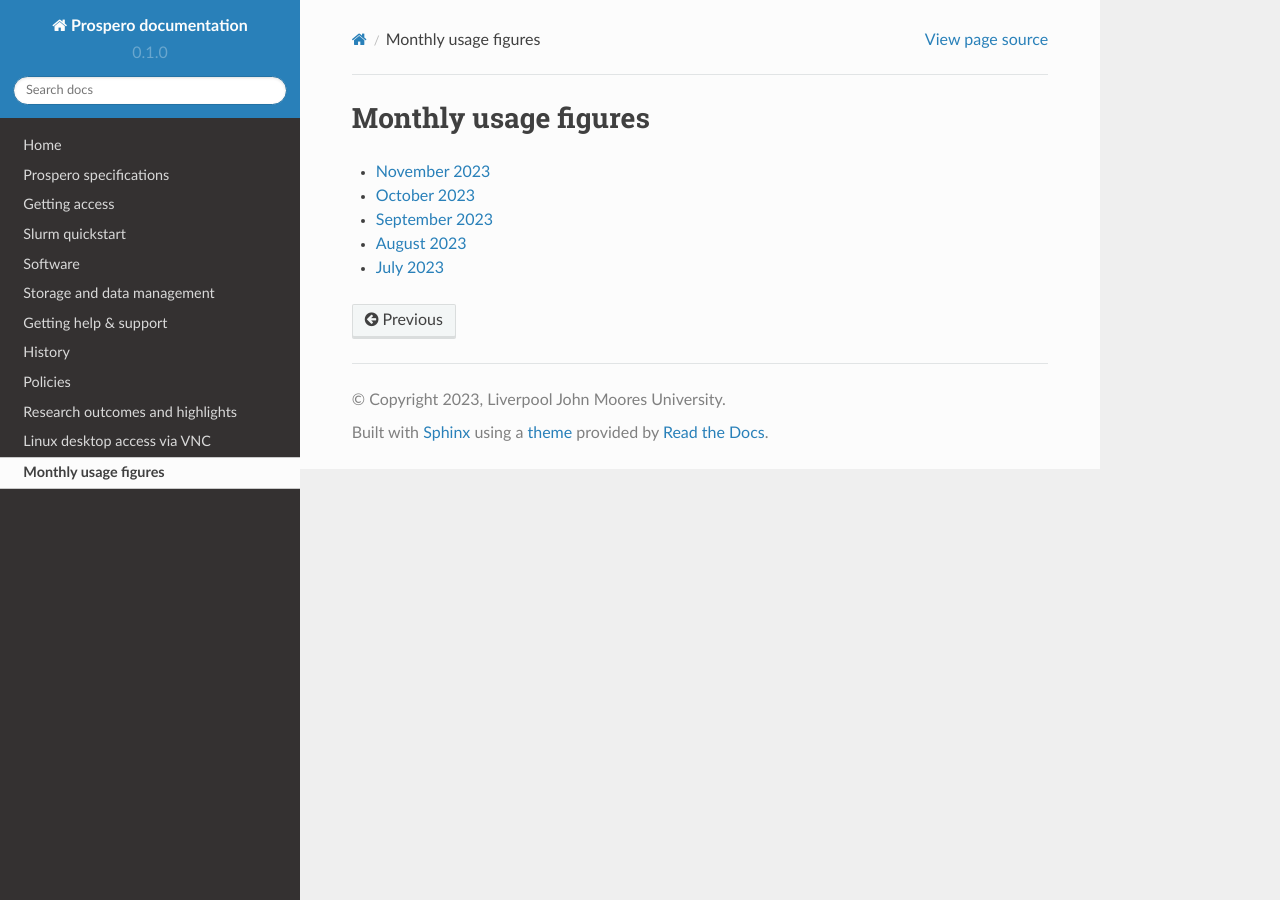
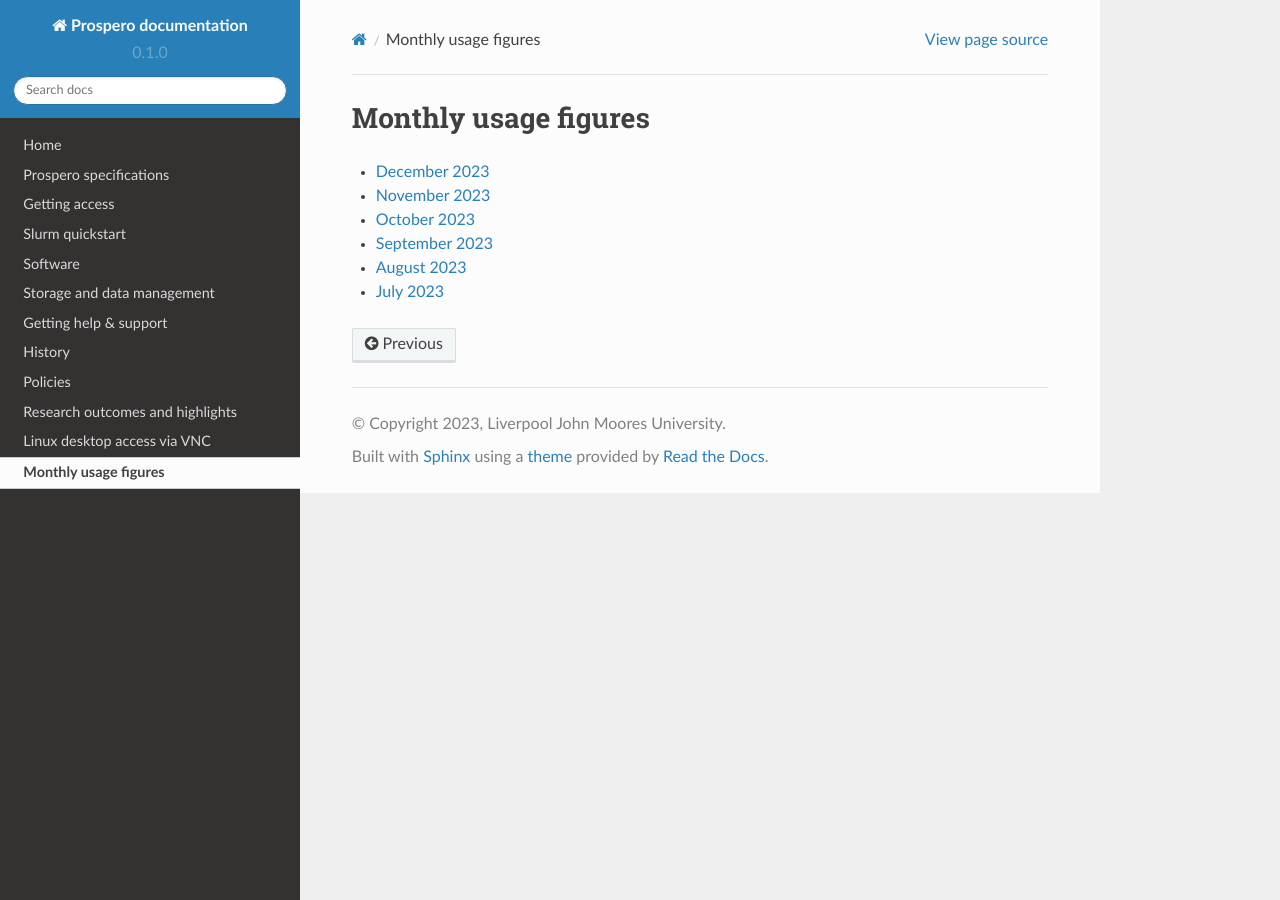
Before and after one commit to astrcrai/prospero-docs, a Sphinx documentation site: the page built from docs/source/usage.rst, in a window 1280 px wide. Built offline with Sphinx 7.4.7 and the Read the Docs theme 2.0.0, drawn with Linux system fonts in a browser that asks for light colours.

Commit message:
Update usage.rst

```diff
--- a/docs/source/usage.rst
+++ b/docs/source/usage.rst
@@ -1,6 +1,7 @@
 Monthly usage figures
 =====
 
+* `December 2023 <https://ljmu-my.sharepoint.com/:b:/g/personal/astrcrai_ljmu_ac_uk/EZx4eIKupPZEvSFN_XICTDIBU04Rm2YctBzaNo24Rwfx3g?e=Vpx2v7>`_
 * `November 2023 <https://ljmu-my.sharepoint.com/:b:/g/personal/astrcrai_ljmu_ac_uk/EXABmUGpwSdIjlSX9EnoevQBl4DSjZkUFqommID0B_S2iA?e=4MFayn>`_
 * `October 2023 <https://ljmu-my.sharepoint.com/:b:/g/personal/astrcrai_ljmu_ac_uk/EVhVY7cRx3JIoEc66N5FdogBv9lU7hMmD7kNoQ4DoeYL2w?e=NHmDq4>`_
 * `September 2023 <https://ljmu-my.sharepoint.com/:b:/g/personal/astrcrai_ljmu_ac_uk/Eczps9x5J4JNukmNjCkJJXUBMAF7Ija7zmoX4_JeUIP3DQ?e=wnx6dE>`_
```
